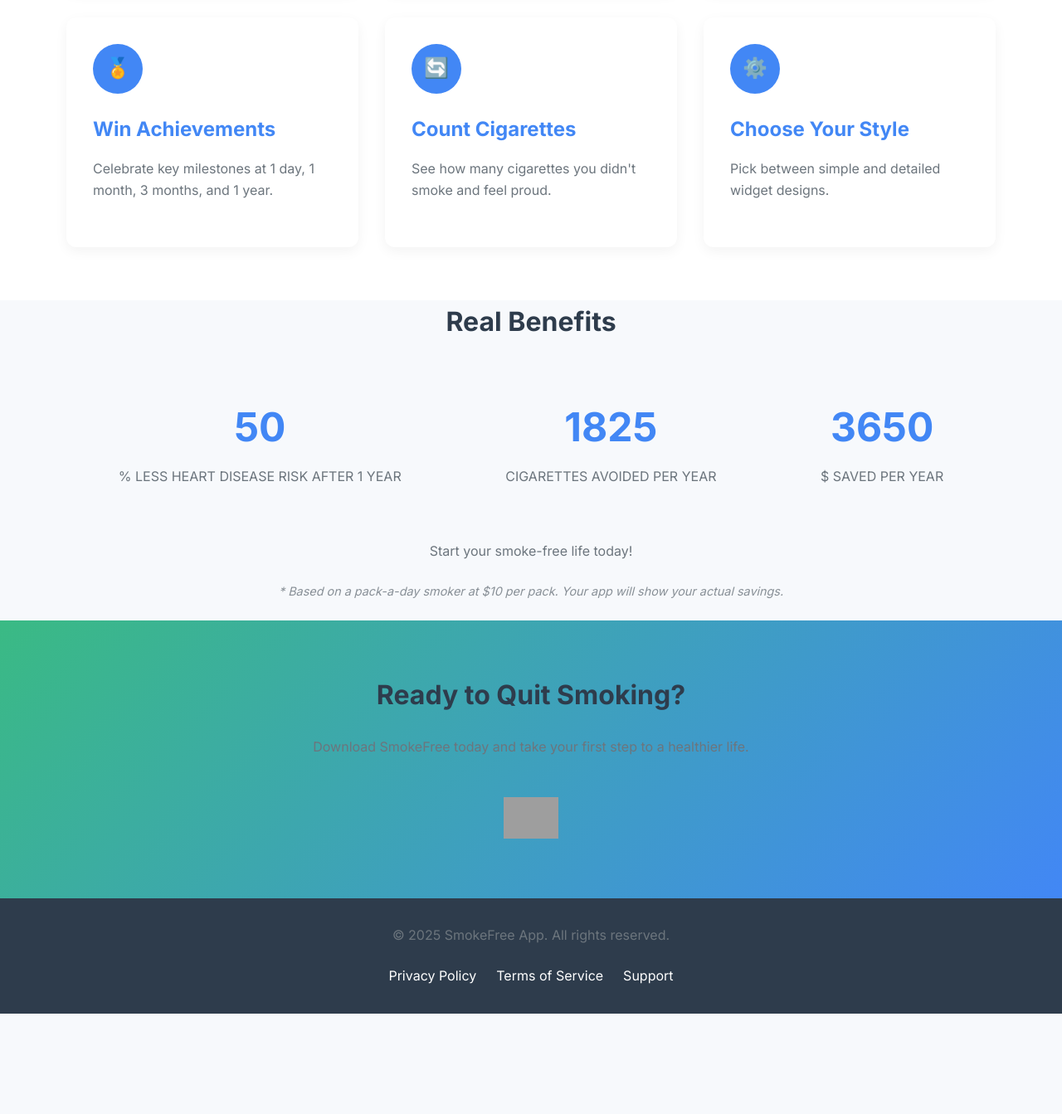
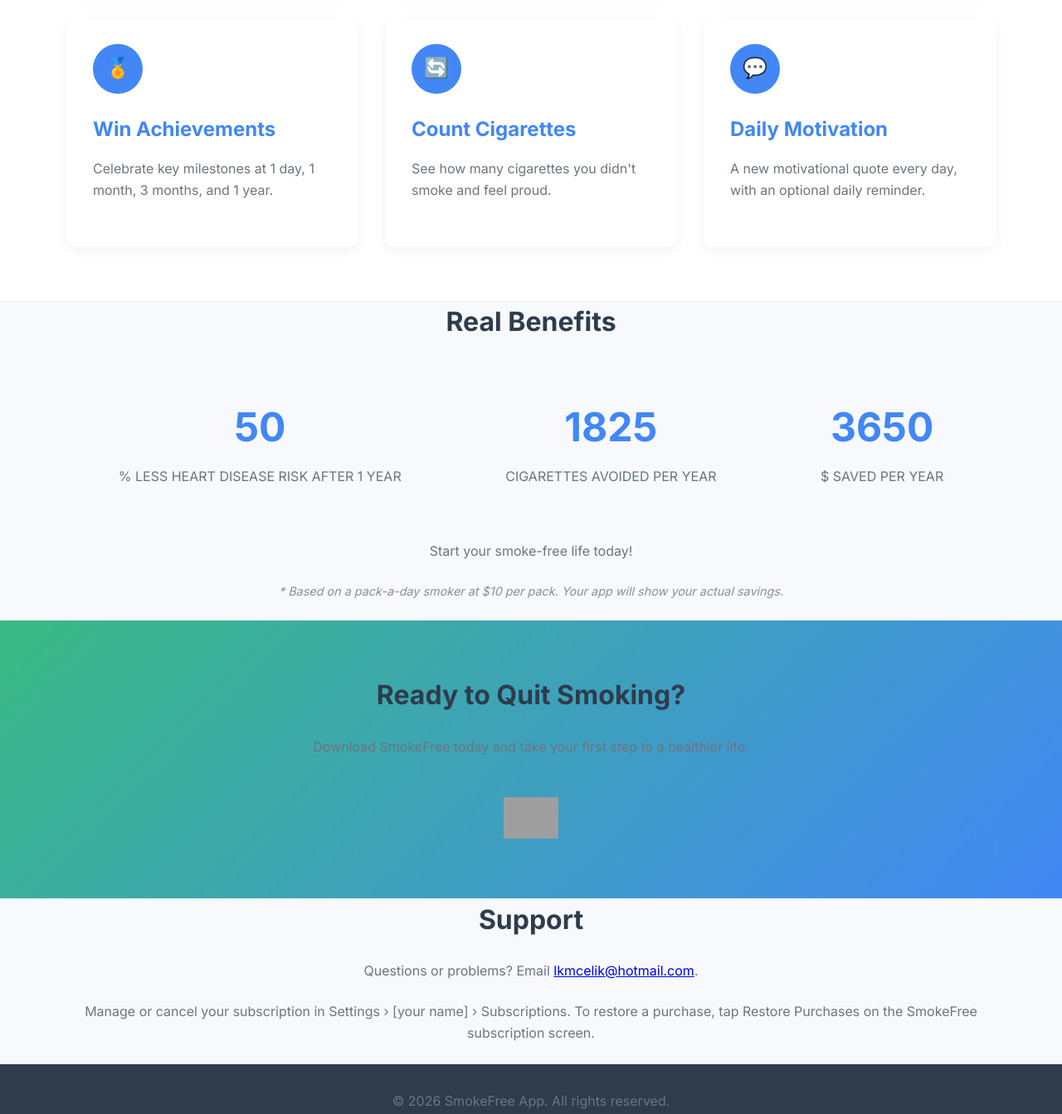
Before and after one commit to lkmcelik/smokefree, a plain HTML site: page index.html in a window 1280 px wide. Shown: the part 2180-3523 px from the top of the page at 83% size. Before the commit the page ends 3402 px from the top, so only its background shows below. Drawn offline with Linux system fonts and the light colour scheme; grey boxes are pictures that could not be loaded.

Commit message:
Add a support section, fix feature and privacy details
- Support section with contact email and subscription help (the footer
  linked to a missing #support anchor)
- Replace the widget style card: the widget has no style choice
- Pack-a-day avoids 7,300 cigarettes a year, not 1,825
- Privacy policy: current date, the data the app actually stores, 18+
  audience, reset option, purchases handled by Apple

Co-Authored-By: Claude Opus 5.5 <noreply@anthropic.com>
Claude-Session: https://claude.ai/code/session_015zAU2RpHM4xZ1V7ddokP47

```diff
--- a/index.html
+++ b/index.html
@@ -76,9 +76,9 @@
                     <p>See how many cigarettes you didn't smoke and feel proud.</p>
                 </div>
                 <div class="feature-card">
-                    <div class="feature-icon">⚙️</div>
-                    <h3>Choose Your Style</h3>
-                    <p>Pick between simple and detailed widget designs.</p>
+                    <div class="feature-icon">💬</div>
+                    <h3>Daily Motivation</h3>
+                    <p>A new motivational quote every day, with an optional daily reminder.</p>
                 </div>
             </div>
         </div>
@@ -93,7 +93,7 @@
                     <div class="counter-label">% LESS HEART DISEASE RISK AFTER 1 YEAR</div>
                 </div>
                 <div class="counter-item">
-                    <div class="counter" id="counter2">1825</div>
+                    <div class="counter" id="counter2">7300</div>
                     <div class="counter-label">CIGARETTES AVOIDED PER YEAR</div>
                 </div>
                 <div class="counter-item">
@@ -116,9 +116,17 @@
         </div>
     </section>
 
+    <section id="support">
+        <div class="container">
+            <h2 class="text-center">Support</h2>
+            <p class="text-center">Questions or problems? Email <a href="mailto:lkmcelik@hotmail.com">lkmcelik@hotmail.com</a>.</p>
+            <p class="text-center">Manage or cancel your subscription in Settings › [your name] › Subscriptions. To restore a purchase, tap Restore Purchases on the SmokeFree subscription screen.</p>
+        </div>
+    </section>
+
     <footer>
         <div class="container">
-            <p>&copy; 2025 SmokeFree App. All rights reserved.</p>
+            <p>&copy; 2026 SmokeFree App. All rights reserved.</p>
             <div class="footer-links">
                 <a href="privacy.html">Privacy Policy</a>
                 <a href="terms.html">Terms of Service</a>
```
Also changed, not shown: privacy.html (+7 -7 lines).
